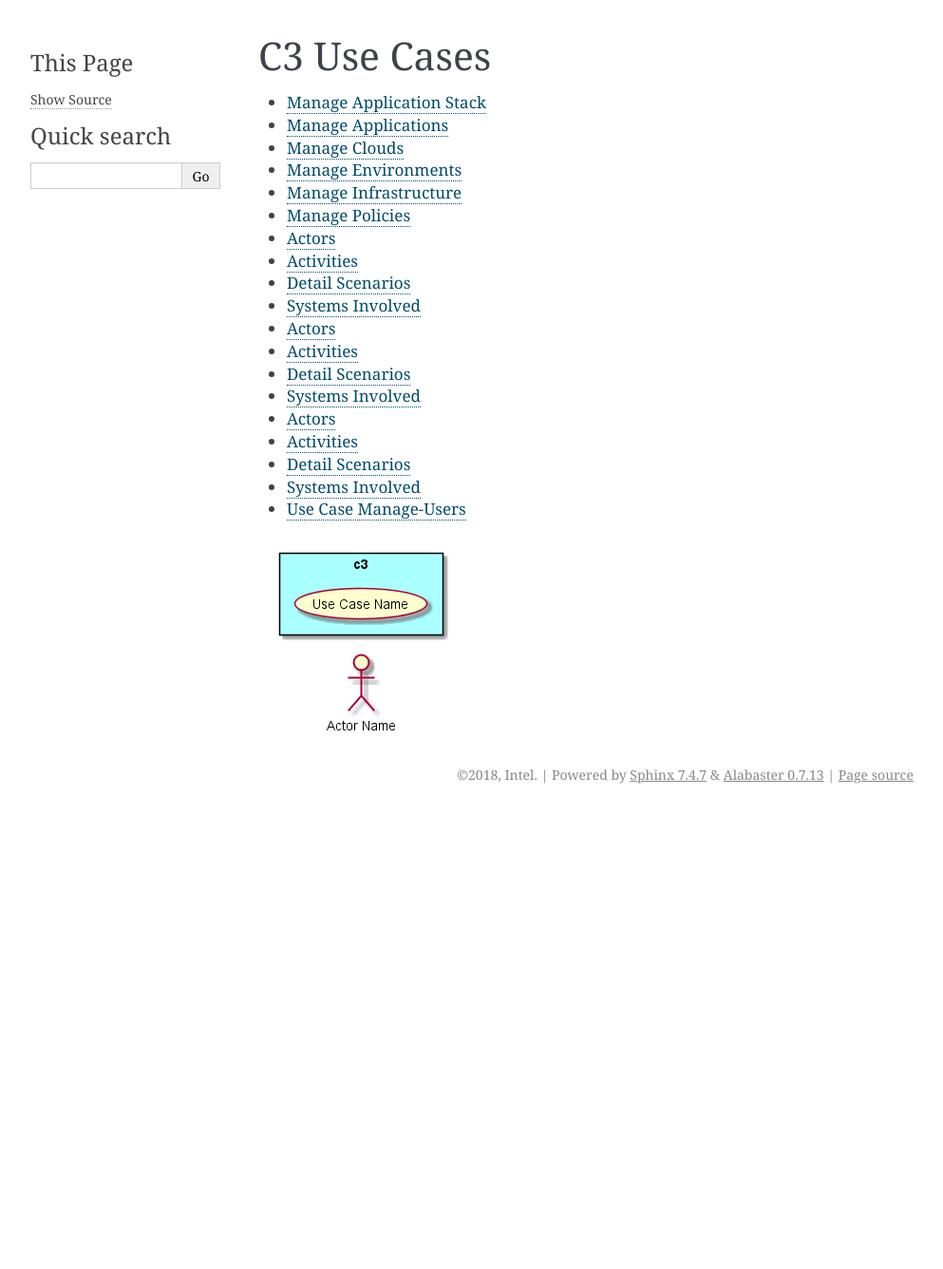
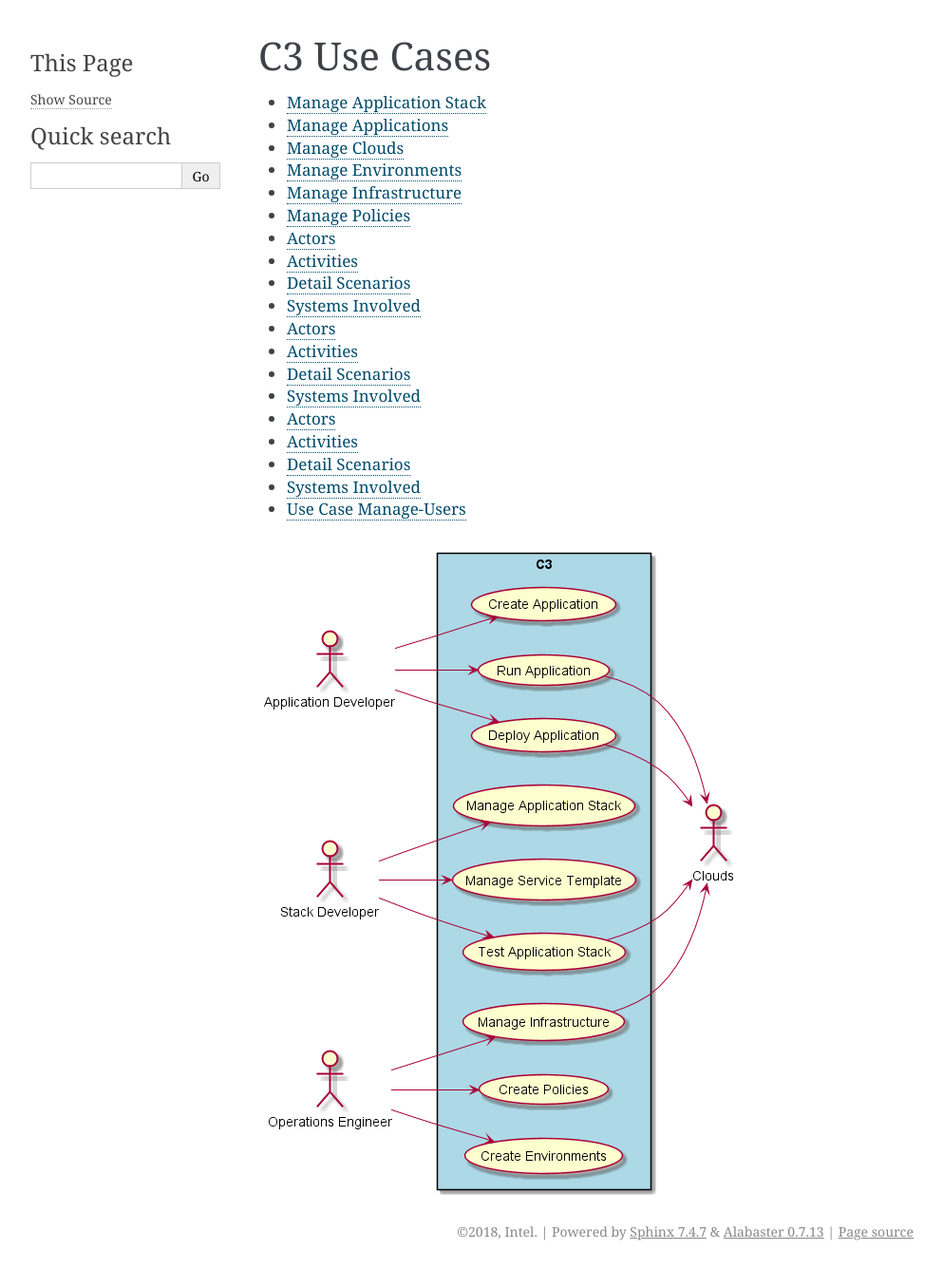
Before and after one commit to CAADE/C3, a Sphinx documentation site: the page built from docs/UseCases/index.rst, in a window 1280 px wide. Shown: the whole page at 95% size, without its empty margins (148-1141 px from the left). Built offline with Sphinx 7.4.7, drawn with Linux system fonts in a browser that asks for light colours; pages that are not in the unit, such as notebooks, are missing from menus; before the commit the page ends 900 px from its top, so only the background shows below that.

```diff
--- a/docs/Solution/Solution.rst
+++ b/docs/Solution/Solution.rst
@@ -11,13 +11,13 @@ An introductory video that gives a brief overview of `Common Cloud Core <https:/
    :maxdepth: 1
    :caption: Users
 
-   /**/Actor*
+   ../**/Actor*
 
 .. toctree::
    :maxdepth: 1
    :caption: High Level Use Cases
 
-   /**/UseCase*
+   **/UseCase*
 
 .. image:: /UseCases/UseCases.png
 
```
Also changed, not shown: docs/UseCases/UseCases.png.
